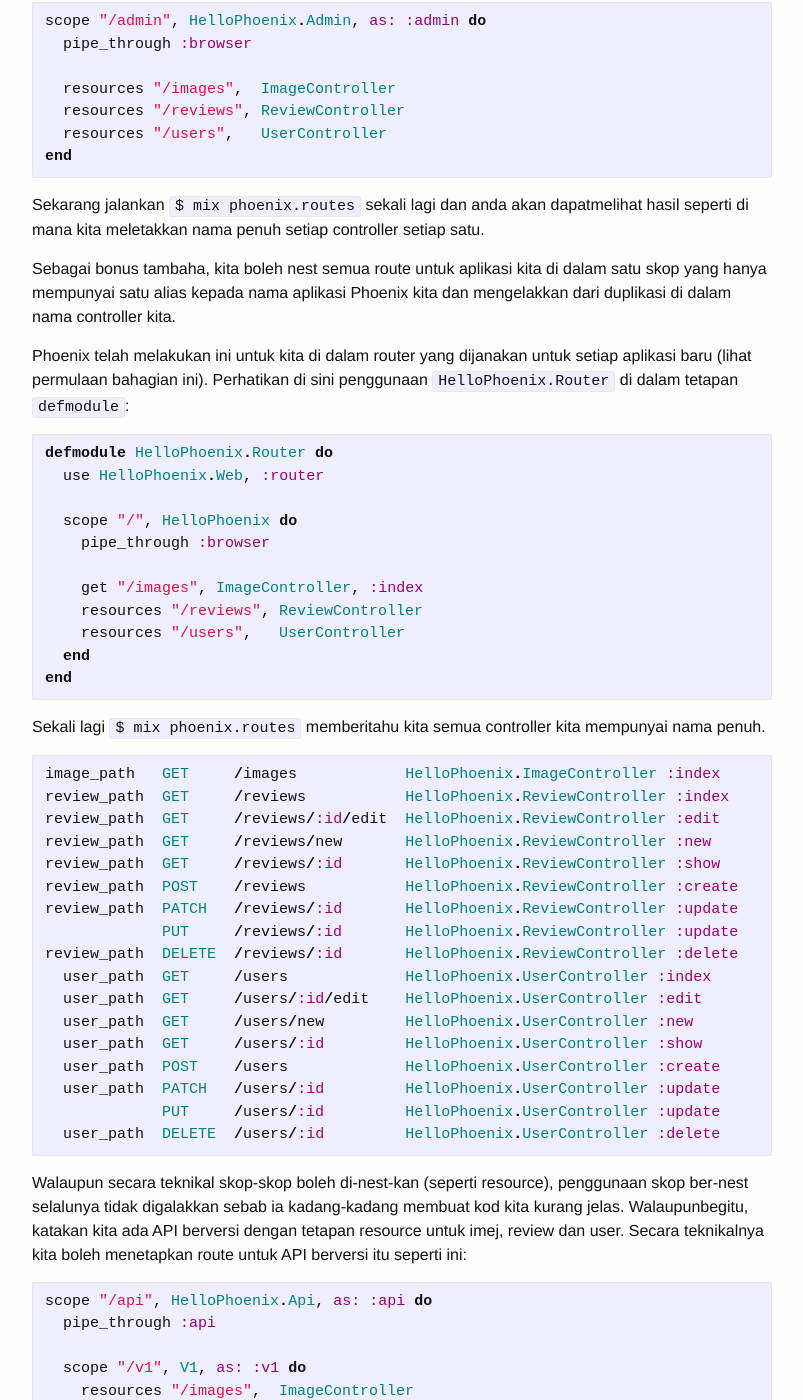
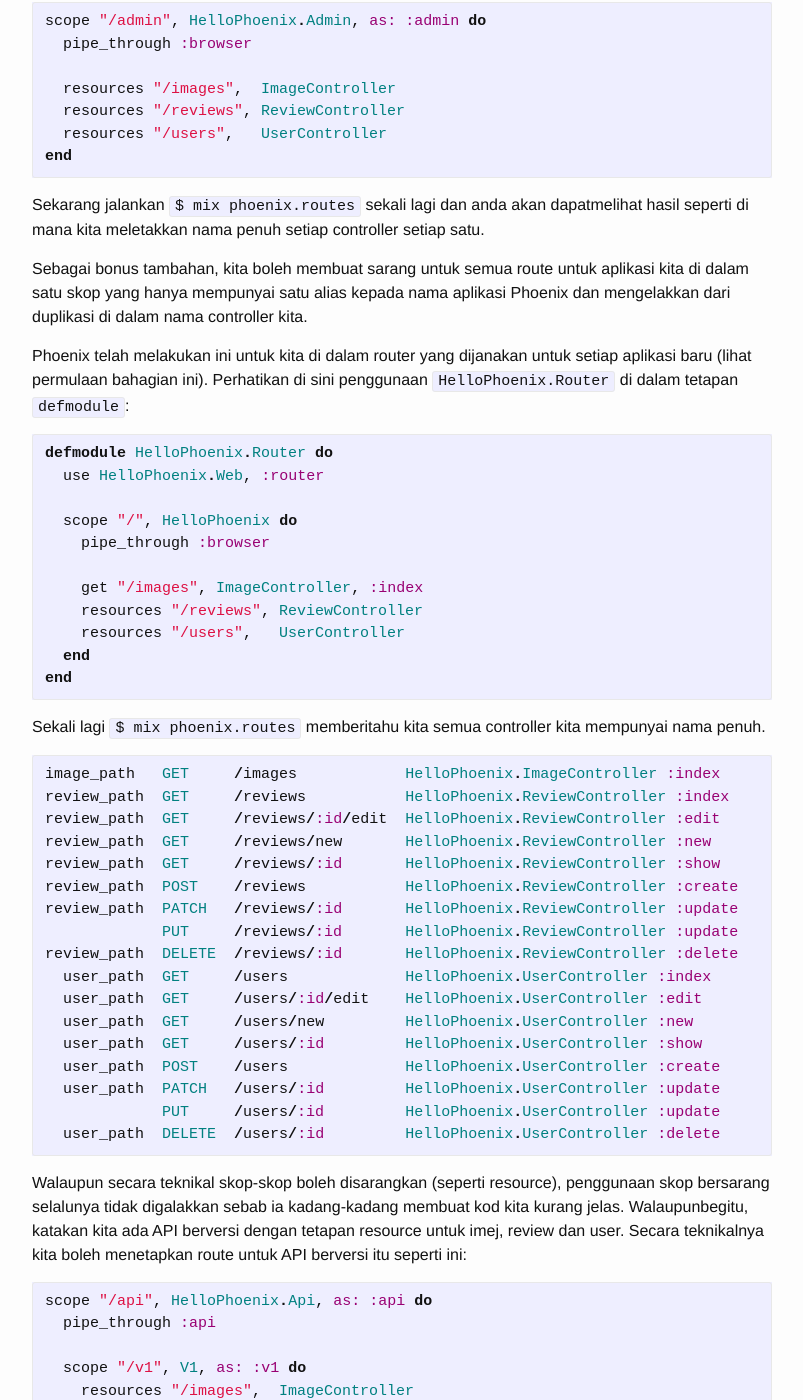
Before and after one commit to alkaha/panduan-phoenix, a Jekyll site: the page built from C_routing.md, in a window 1280 px wide and 1400 px high, scrolled down 11602 px. Shown: the whole window, without its empty margins (238-1041 px from the left). Built offline with Jekyll 4.4.1, drawn with Linux system fonts in a browser that asks for light colours; some of the changed text lies outside the part shown.

Commit message:
fixed some typo

````diff
--- a/C_routing.md
+++ b/C_routing.md
@@ -238,9 +238,9 @@ Endpoint aplikasi akan mempunyai panduan mereka sendiri dalam masa terdekat.  Un
 
 Fungsi `_url` akan mencapai host, port, port proksi dan maklumat SSL yang diperlukan untuk membina URL penuh tersebut daripada parameter konfigurasi yang ditetapkan untuk setiap persekitaran.  Kita akan bincangkan mengenai konfigurasi dengan lebih terperinci di dalam panduan mereka sendiri.  Buat masa sekarang, anda boleh melihat konfigurasi tersebut di dalam fail `/config/dev.exs`.
 
-### Nested Resources
+### Resources Bersarang
 
-Ianya juga dibolehkan untuk menetapkan nested resources di dalam router Phoenix.  Katalah kita juga mempunyai satu resource `posts` yang mempunyai satu hubungan satu ke banyak dengan `users`.  Dengan kata lain, satu user boleh membuat banyak post, dan setiap satu post individu akan dimilki oleh satu user. Kita boleh membinanya dengan menambah satu nested route di dalam `web/router` seperti ini:
+Ianya juga dibolehkan untuk menetapkan resource bersarang di dalam router Phoenix.  Katalah kita juga mempunyai satu resource `posts` yang mempunyai satu hubungan satu ke banyak dengan `users`.  Dengan kata lain, satu user boleh membuat banyak post, dan setiap satu post individu akan dimilki oleh satu user. Kita boleh membinanya dengan menambah satu route bersarang di dalam `web/router` seperti ini:
 
 ```elixir
 resources "/users", UserController do
@@ -263,7 +263,7 @@ user_post_path  DELETE  users/:user_id/posts/:id HelloPhoenix.PostController :de
 
 Kita dapat melihat setiap route di atas mengaitkan setiap post kepada satu ID user.  Untuk yang pertama, kita akan memanggil action `index` `PostController`, dan kita juga hantarkan satu `user_id`.  Ini menunjukkan yang kita akan memaparkan semua post untuk user tersebut sahaja.  'Scoping' yang sama ditetapka untuk semua route tersebut.
 
-Apabila memanggil fungsi-fungsi penyokong path untuk 'nested routes', kita perlu menghantar ID dalam susunan sama mereka ditetapkan di dalam route.  Untuk route `show` berikut, `42` ialah untuk `user_id`, dan `17` ialah untuk `post_id`.  Kita juga perlu memasukkan baris `alias HelloPhoenix.Endpoint` sebelum bermula.
+Apabila memanggil fungsi-fungsi penyokong path untuk route bersarang, kita perlu menghantar ID dalam susunan sama mereka ditetapkan di dalam route.  Untuk route `show` berikut, `42` ialah untuk `user_id`, dan `17` ialah untuk `post_id`.  Kita juga perlu memasukkan baris `alias HelloPhoenix.Endpoint` sebelum bermula.
 
 ```elixir
 iex> alias HelloPhoenix.Endpoint
@@ -300,7 +300,7 @@ Path untuk ulasan kegunaan admin mungkin diprefikskan dengan `/admin`.
 . . .
 ```
 
-Kita melaksanakan ini dengan satu route berskop yang menetapkan satu pilihan path kepada `/admin` seperti ini.  Untuk masa ini, kita tidak akan membuat nest kepada skop di dalam skop-skop yang lain (seperti `scope "/", HelloPhoenix do` yang dibekalkan kepada kita di dalam satu aplikasi baru).
+Kita melaksanakan ini dengan satu route berskop yang menetapkan satu pilihan path kepada `/admin` seperti ini.  Untuk masa ini, kita tidak akan membuat sarang kepada skop di dalam skop-skop yang lain (seperti `scope "/", HelloPhoenix do` yang dibekalkan kepada kita di dalam satu aplikasi baru).
 
 ```elixir
 scope "/admin" do
@@ -470,7 +470,7 @@ end
 
 Sekarang jalankan `$ mix phoenix.routes` sekali lagi dan anda akan dapatmelihat hasil seperti di mana kita meletakkan nama penuh setiap controller setiap satu.
 
-Sebagai bonus tambaha, kita boleh nest semua route untuk aplikasi kita di dalam satu skop yang hanya mempunyai satu alias kepada nama aplikasi Phoenix kita dan mengelakkan dari duplikasi di dalam nama controller kita.
+Sebagai bonus tambahan, kita boleh membuat sarang untuk semua route untuk aplikasi kita di dalam satu skop yang hanya mempunyai satu alias kepada nama aplikasi Phoenix dan mengelakkan dari duplikasi di dalam nama controller kita.
 
 Phoenix telah melakukan ini untuk kita di dalam router yang dijanakan untuk setiap aplikasi baru (lihat permulaan bahagian ini).  Perhatikan di sini penggunaan `HelloPhoenix.Router` di dalam tetapan `defmodule`:
 
@@ -510,7 +510,7 @@ review_path  DELETE  /reviews/:id       HelloPhoenix.ReviewController :delete
   user_path  DELETE  /users/:id         HelloPhoenix.UserController :delete
 ```
 
-Walaupun secara teknikal skop-skop boleh di-nest-kan (seperti resource), penggunaan skop ber-nest selalunya tidak digalakkan sebab ia kadang-kadang membuat kod kita kurang jelas.  Walaupunbegitu, katakan kita ada API berversi dengan tetapan resource untuk imej, review dan user.  Secara teknikalnya kita boleh menetapkan route untuk API berversi itu seperti ini:
+Walaupun secara teknikal skop-skop boleh disarangkan (seperti resource), penggunaan skop bersarang selalunya tidak digalakkan sebab ia kadang-kadang membuat kod kita kurang jelas.  Walaupunbegitu, katakan kita ada API berversi dengan tetapan resource untuk imej, review dan user.  Secara teknikalnya kita boleh menetapkan route untuk API berversi itu seperti ini:
 
 ```elixir
 scope "/api", HelloPhoenix.Api, as: :api do
````
Also changed, not shown: other parts of C_routing.md (+3 -3 lines).
